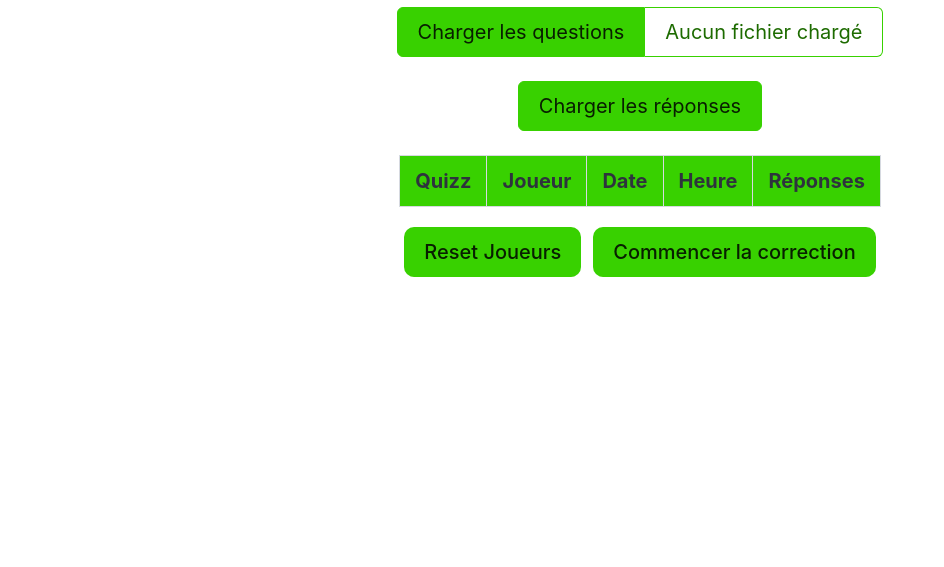
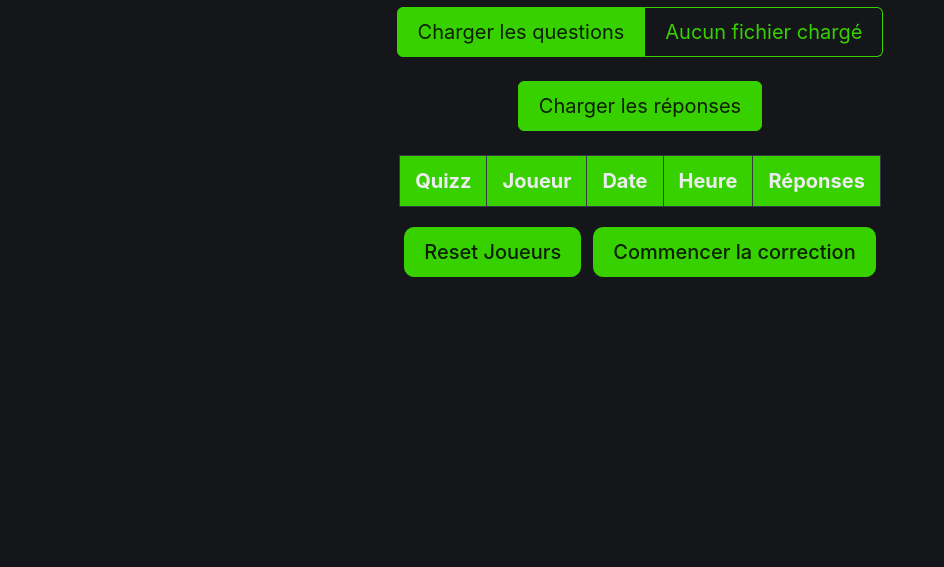
Before and after one commit to Wagyx/quizz, a plain HTML site: page index-corrector.html in a window 1280 px wide. Shown: the part 233-800 px from the top of the page, without its empty margins (0-944 px from the left). Drawn offline with Linux system fonts and the light colour scheme.

Commit message:
force dark theme

```diff
--- a/index-corrector.html
+++ b/index-corrector.html
@@ -1,5 +1,5 @@
 <!DOCTYPE html>
-<html lang="en">
+<html lang="en" data-theme="dark">
 
 <head>
   <title>Quizz</title>
```
Also changed, not shown: index.html (+1 -1 lines).
